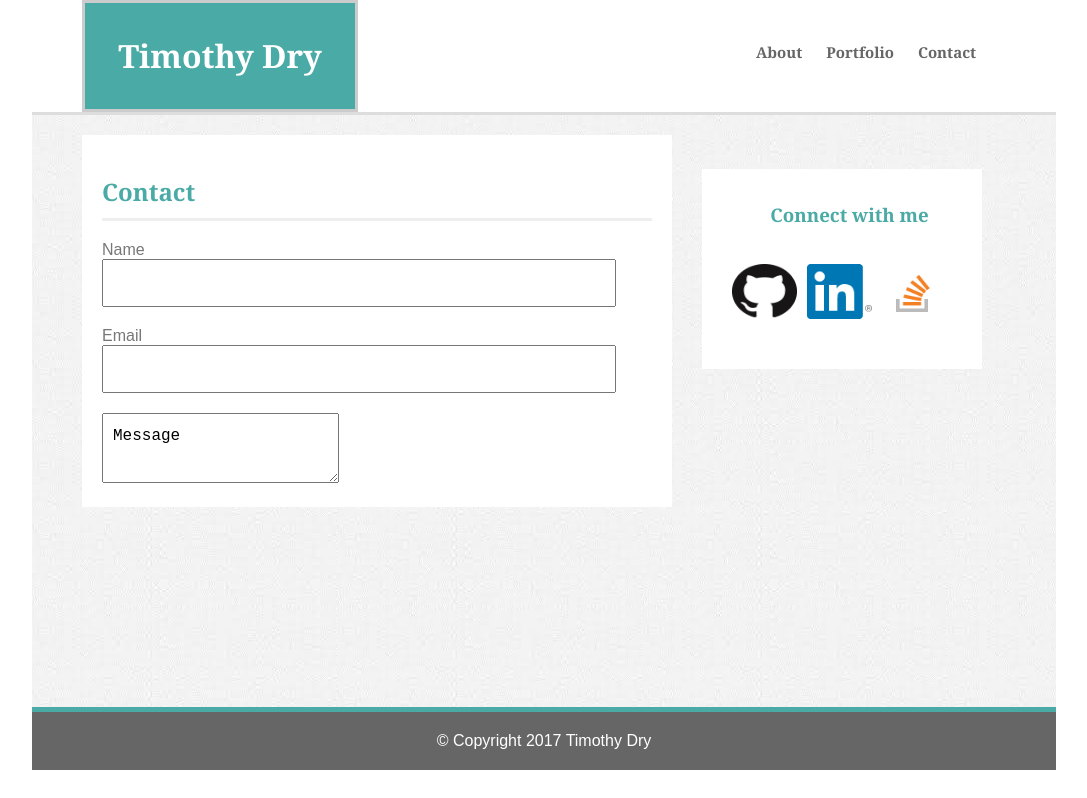
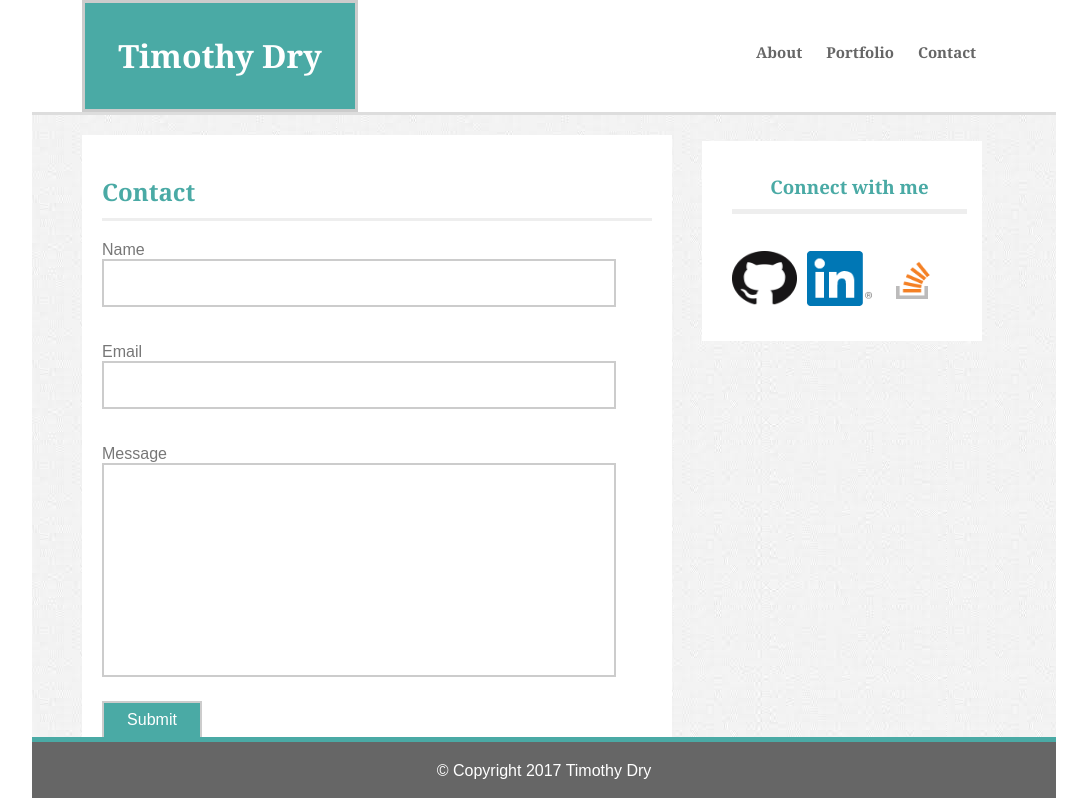
Before and after one commit to dryguy99/Basic-Portfolio, a plain HTML site: page contact.html in a window 1280 px wide. Shown: the top 798 px of the page, without its empty margins (96-1183 px from the left). Drawn offline with Linux system fonts and the light colour scheme.

Commit message:
finished contacts page and added sticky footer

```diff
--- a/assets/css/style.css
+++ b/assets/css/style.css
@@ -133,13 +133,26 @@ input {
 	margin-bottom: 20px;
 	font-size: 24px;
 	line-height: 34px;
+	border: 2px solid #ccc;
 	width: 500px;
 }
-textarea {
-	padding: 10px;
+input[type=button], input[type=submit] {
+	width: 100px;
+	background: #4aaaa5;
+	color: white;
 	font-size: 16px;
 	line-height: 24px;
-
+	cursor: pointer;
+}
+textarea {
+	padding: 5px;
+	margin-bottom: 20px;
+	border: 2px solid #ccc;
+	font-size: 18px;
+	line-height: 28px;
+	width: 500px;
+	height: 200px;
+	resize: none;
 }
 .contacts {
 	position: relative;
@@ -162,7 +175,15 @@ textarea {
 	top: -695px;
 	left: 670px;
 }
-
+#contacts1 {
+	position: relative;
+	background: white;
+	text-align: center;
+	padding: 15px 15px 15px 30px;
+	width: 235px;
+	height: 170px;
+	top: -654px;
+	left: 670px;
 }
 h3 {
 	padding-bottom: 10px;
@@ -172,6 +193,9 @@ h3 {
 	color: #4aaaa5;
 }
 .footer {
+	position: fixed;
+	bottom: 0px;
+	width: 984px;
 	background: #666666;
 	text-align: center;
 	padding: 20px;
@@ -179,4 +203,5 @@ h3 {
 	border-top-color: #4aaaa5;
 	border-top-width: 5px;
 	color: white;
+	z-index: 3;
 }
--- a/contact.html
+++ b/contact.html
@@ -30,18 +30,25 @@
 
 				<h2>Contact</h2>
 				<form>
-					Name<br>
+					<p>
+					<label for="username">Name</label><br>
 					<input type="text" name="username">
+					</p>
+					<p>
+					<label for="email">Email</label><br>
+					<input type="text" name="email">
+					</p>
+					<p>
+					<label for="message">Message</label><br>
+					<textarea type="text" name="message"></textarea>
 					<br>
-					Email<br>
-					<input type="text" name="Email">
-					<br>
-					<textarea name="message">Message</textarea>
+					<input type="submit" name="submit">
+					</p>
 				</form>
 			</div>
 
 
-			<div class="contacts">
+			<div id="contacts1">
 				<h3>Connect with me</h3><br>
 				<a href="https://github.com/dryguy99?tab=repositories">
 				<img src="assets/images/GitHub-Mark-64px.png" width="65px" height="55px" alt="Github.com"></a>
```
